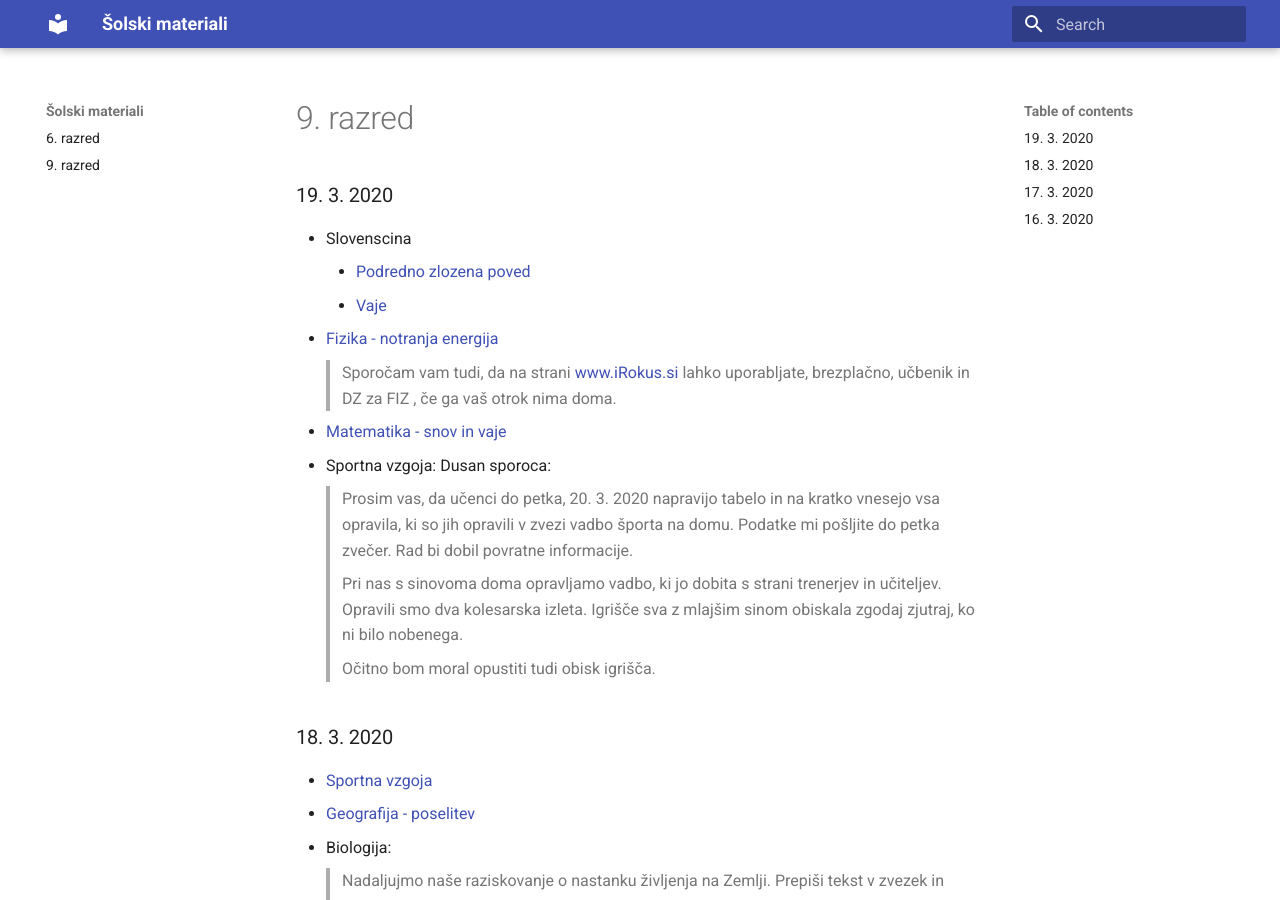
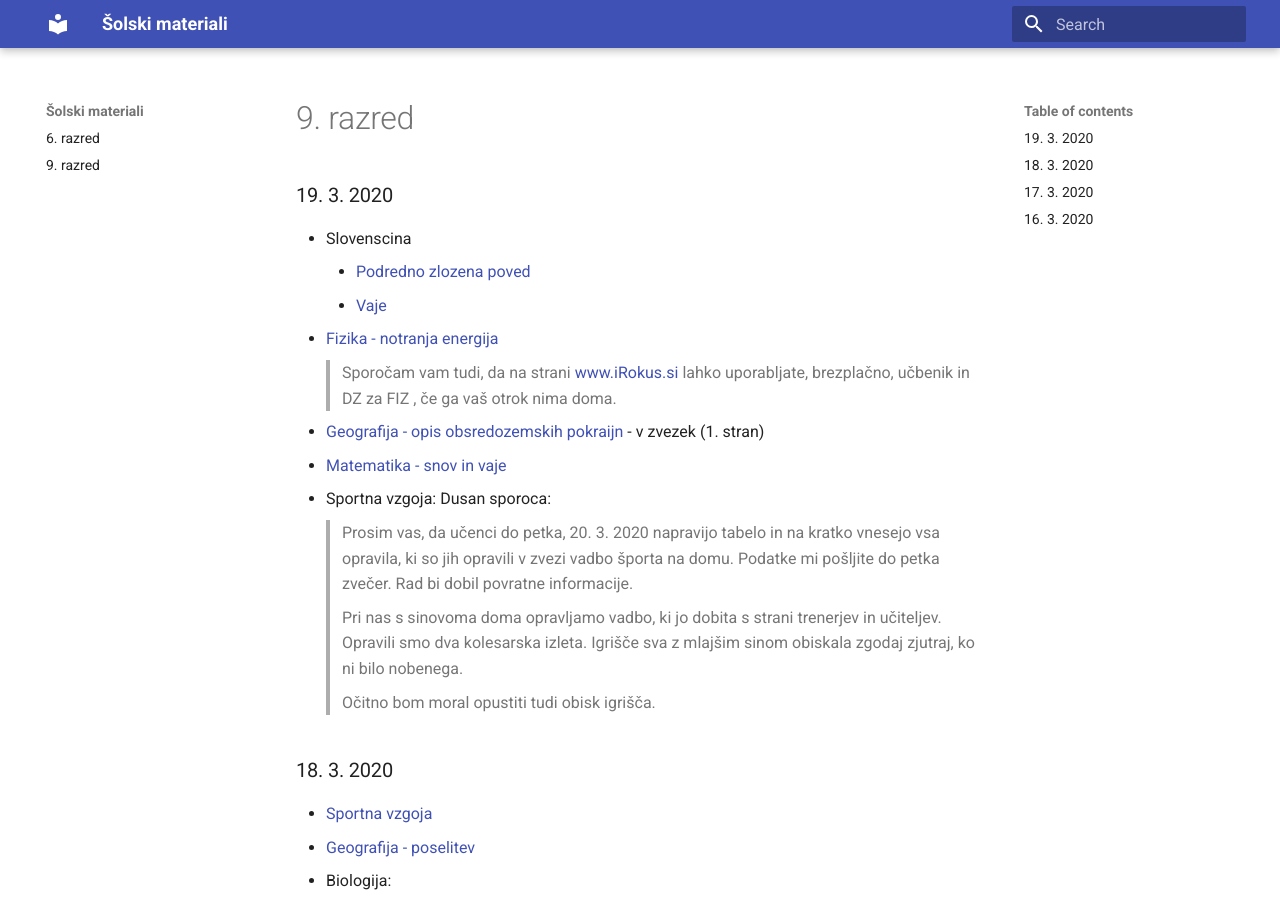
Before and after one commit to skyflyer/solski-materiali, an MkDocs documentation site: the page built from docs/9razred/index.md, in a window 1280 px wide and 900 px high. Built offline with MkDocs 1.6.1 and Material for MkDocs 9.7.7, drawn with Linux system fonts in a browser that asks for light colours; some of the changed lines change nothing that is shown.

Commit message:
Geografija - 19. 3. 2020

```diff
--- a/docs/9razred/index.md
+++ b/docs/9razred/index.md
@@ -6,11 +6,12 @@ summary: ucna snov za 9. razred
 <!--
 Drug teden
 
-* [Geografija - opis obsredozemskih pokraijn](geografija/OPIS-OBSREDOZEMSKIH-POKRAJIN.pdf) - v zvezek.
-
 ### 20. 3. 2020
 
 * [SLO - pripredno zlozena poved](slovenscina/2020-03-20-priredno-zlozena-poved.pdf)
+
+* [Geografija - opis obsredozemskih pokraijn](geografija/OPIS-OBSREDOZEMSKIH-POKRAJIN.pdf) - v zvezek (ostale strani)
+
 
 -->
 
@@ -22,6 +23,9 @@ Drug teden
 * [Fizika - notranja energija](fizika/Navodila1FIZ9.pdf)
 
     > Sporočam vam tudi, da na strani [www.iRokus.si](https://www.iRokus.si) lahko uporabljate, brezplačno, učbenik in DZ za FIZ , če ga vaš otrok nima doma.
+
+* [Geografija - opis obsredozemskih pokraijn](geografija/OPIS-OBSREDOZEMSKIH-POKRAJIN.pdf) - v zvezek (1. stran)
+
 
 * [Matematika - snov in vaje](matematika/2020-03-19-matematika.pdf)
 * Sportna vzgoja: Dusan sporoca:
```
